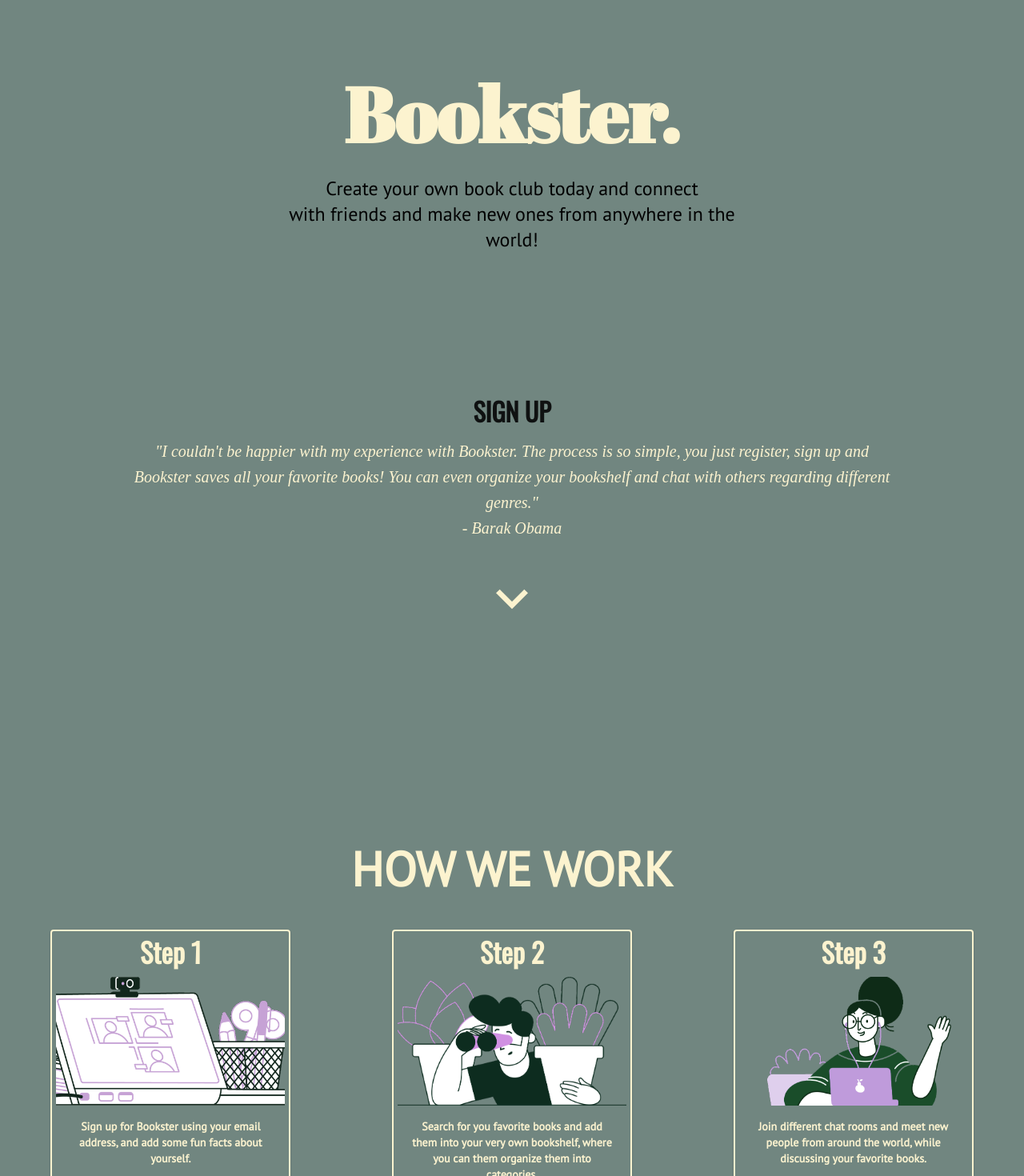
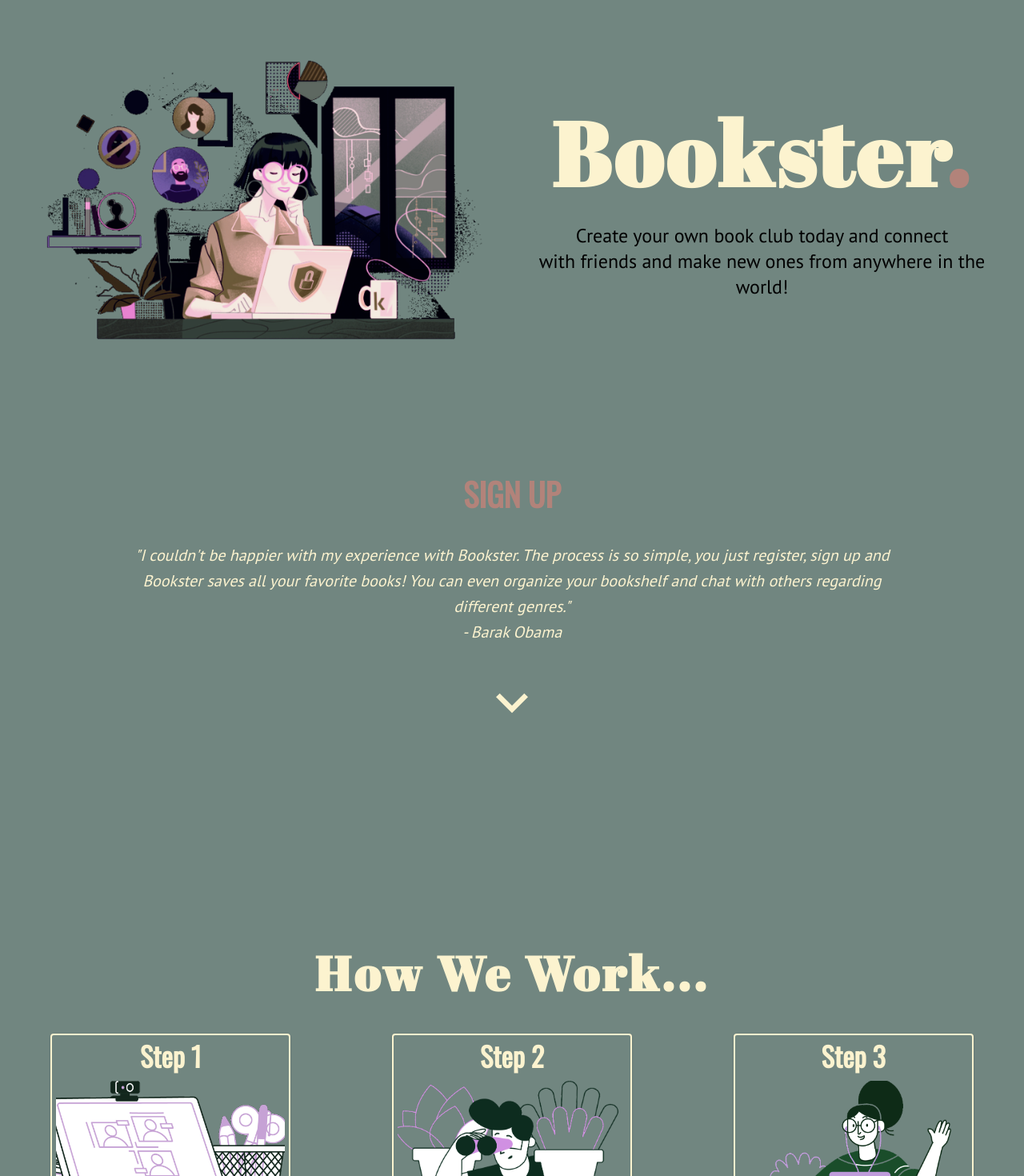
Before and after one commit to ellesia12/BooksterFrontend, a React (Create React App) app: page / in a window 1280 px wide. Shown: the part 120-1590 px from the top of the page at 80% size. Built offline with nearby package versions, Linux system fonts and the light colour scheme; no server answers.

Commit message:
new style

```diff
--- a/src/components/ChatMessage.js
+++ b/src/components/ChatMessage.js
@@ -24,6 +24,7 @@
     fontSize: "1.1em",
     wordWrap: "break-word",
     fontFamily: "'PT Sans', sans-serif",
+
   },
 
 
@@ -31,7 +32,8 @@
     display: "flex",
     justifyContent: "flex-end",
     padding: "0 5%",
-    marginTop: "3px"
+    margin: "1px",
+
   },
   justifyEnd: {
 
@@ -48,7 +50,8 @@
     alignItems: "center",
     fontFamily: "Helvetica",
     color: "black",
-    letterSpacing: "0.3px"
+    letterSpacing: "0.3px",
+    margin: '5px'
   },
 
   sendTextPadding: {
--- a/src/components/ChatMessages.js
+++ b/src/components/ChatMessages.js
@@ -10,8 +10,8 @@
   padding: "5% 0",
   overflow: "auto",
   flex: "auto",
-  height: '600',
-  width: '400'
+  height: '1500px',
+  width: '600'
 }
 }))
 
--- a/src/components/ChatRoom.js
+++ b/src/components/ChatRoom.js
@@ -6,6 +6,7 @@
 import { makeStyles, withStyles } from "@material-ui/core/styles"
 import Select from '@material-ui/core/Select';
 import MenuItem from '@material-ui/core/MenuItem';
+import NavBar from "./NavBar";
 
 const InputField = withStyles({
   root:{
@@ -33,7 +34,8 @@
      textAlign: 'center',
      fontFamily: "'Abril Fatface', cursive",
      color: '#fcf3cf',
-     fontSize: '50px'
+     fontSize: '5rem',
+     letterSpacing: '4px'
 
    },
 
@@ -43,13 +45,15 @@
       borderColor: "white",
       borderRadius: "18px",
       fontFamily:"'Oswald', sans-serif",
+      fontSize: '25px',
       textTransform: "uppercase",
       textDecoration: "none",
       background: "#fcf3cf",
       padding: "10px",
       display: "inline-block",
       border: "none",
-      width: "20%"
+
+      marginTop: '40px'
     },
     position: {
       top:"50%",
@@ -81,6 +85,9 @@
    select: {
      gutterBottom: "1em",
      borderRadius: '15px'
+   },
+   joinInput: {
+     width: '300px'
    }
 
 }))
@@ -102,13 +109,14 @@
 
     return (
 <>
+<NavBar />
     <Box style={{background:"#718680", height:"100vh"}} >
       <Box className={classes.position}>
         <h1 className={classes.heading}>Join</h1>
         <Box>
           <InputField
            placeholder="Name"
-            className="joinInput"
+            className={classes.joinInput}
              type="text"
              onChange={(event) => setName(event.target.value)}
 
--- a/src/components/HowItWorks.js
+++ b/src/components/HowItWorks.js
@@ -10,9 +10,10 @@
 
     text: {
         textAlign: 'center',
-        fontFamily: "'PT Sans', sans-serif",
+        fontFamily: "'Abril Fatface', cursive",
         fontWeight: 'bold',
-        color: `#fcf3cf`
+        color: `#fcf3cf`,
+        letterSpacing: '4px'
     },
     boxPosition: {
         marginBottom: '10px'
@@ -51,7 +52,12 @@
           paddingBottom: "40px"
       },
       container: {
-          height: '100vh'
+          height: '70vh'
+      },
+      text2: {
+        color: `#fcf3cf`,
+        fontFamily:"'Oswald', sans-serif",
+        fontSize: '1.5rem'
       }
 
 
@@ -67,7 +73,7 @@
         <Box >
 
         <Box className={classes.box}>
-            <Typography className={classes.text} color="secondary" variant="h2"> HOW WE WORK</Typography>
+            <Typography className={classes.text} color="secondary" variant="h2"> How We Work...</Typography>
         </Box>
 
         </Box>
@@ -84,7 +90,7 @@
                     image={stepOne}
                 />
                 <CardContent>
-                    <Typography variant="body2" color="textSecondary" component="p" className={classes.text}>
+                    <Typography variant="body2" color="textSecondary" component="p" className={classes.text2}>
                         Sign up for Bookster using your email address, and add some fun facts about yourself.
                     </Typography>
                 </CardContent>
@@ -96,8 +102,8 @@
                     image={stepTwo}
                 />
                 <CardContent>
-                    <Typography variant="body2" color="textSecondary" component="p" className={classes.text}>
-                        Search for you favorite books and add them into your very own bookshelf, where you can them organize them into categories.
+                    <Typography variant="body2" color="textSecondary" component="p" className={classes.text2}>
+                        Search for your favorite books and add them into your very own bookshelf, where you can them organize them into categories.
                     </Typography>
                 </CardContent>
             </Card>
@@ -108,7 +114,7 @@
                     image={stepThree}
                 />
                 <CardContent>
-                    <Typography variant="body2" color="textSecondary" component="p" className={classes.text}>
+                    <Typography variant="body2" color="textSecondary" component="p" className={classes.text2}>
                         Join different chat rooms and meet new people from around the world, while discussing your favorite books.
                     </Typography>
                 </CardContent>
--- a/src/components/Introduction.js
+++ b/src/components/Introduction.js
@@ -4,11 +4,9 @@
 import { NavLink } from 'react-router-dom';
 import IconButton from '@material-ui/core/IconButton';
 import Collapse from '@material-ui/core/Collapse';
+import ExpandMoreIcon from '@material-ui/icons/ExpandMore';
+import home from '../Images/home.png'
 
-
-
-
-import ExpandMoreIcon from '@material-ui/icons/ExpandMore';
 
 const useStyles = makeStyles(theme=>({
 
@@ -31,9 +29,11 @@
     button: {
         fontFamily: "'Oswald', sans-serif",
         fontWeight: 'bold',
-        paddingTop: '20px',
         textDecoration: 'none',
-        fontSize: '2rem',
+        fontSize: '2.5rem',
+        marginTop: '-40px',
+        marginBottom: '20px',
+        color: '#b2837a'
     },
     navLink: {
         textDecoration: 'none'
@@ -50,7 +50,8 @@
         fontWeight: 'bold',
         color: '#fcf3cf',
         paddingBottom: '20px',
-        fontSize: '6rem'
+        fontSize: '7rem',
+       letterSpacing: '4px'
 
     },
     textAndButton: {
@@ -64,7 +65,8 @@
         color: '#fcf3cf',
         alignContent: 'center',
         justifyContent: 'center',
-        display: 'flex'
+        display: 'flex',
+        fontFamily: "'PT Sans', sans-serif",
     },
     quoteBox: {
         width: '75%',
@@ -97,6 +99,21 @@
     image: {
        marginRight: '100px'
 
+    },
+    pic: {
+        width: '625px',
+        paddingRight: '50px',
+        marginTop:'20px'
+    },
+    headingandtext: {
+        marginTop: '40px'
+    },
+    signandquote: {
+        display: 'flex',
+        flexDirection: 'column'
+    },
+    pink: {
+        color: '#b2837a'
     }
 }))
 
@@ -115,23 +132,22 @@
 <Collapse in={checked} {...(checked ? { timeout: 1000 } : {})}
 collapsedHeight={50}>
 <Box className={classes.fix}>
+<img className={classes.pic} src={home} alt="ppicture" />
 <Box className={classes.textAndButton}>
-
-
-
-    <Box>
-        <Typography variant="h2" className={classes.header}>Bookster.</Typography>
+    <Box className={classes.headingandtext}>
+        <Typography variant="h2" className={classes.header}>Bookster<span className={classes.pink}>.</span></Typography>
         <Typography variant="h5" className={classes.text}>
         Create your own book club today and connect
         <br />
         with friends and make new ones from anywhere in the world!
         </Typography>
-</Box>
+    </Box>
+
 </Box>
 </Box>
 
-
-    <Box className={classes.buttonPosition}>
+<Box className={classes.signandquote} >
+<Box className={classes.buttonPosition}>
         <NavLink to='/register' className={classes.navLink}>
             <Button className={classes.button} >
             Sign up
@@ -146,6 +162,7 @@
     <ExpandMoreIcon color="white" className={classes.arrow}/>
 </IconButton>
 </Box>
+</Box>
 </Collapse>
 </Box>
 
--- a/src/components/LogIn.js
+++ b/src/components/LogIn.js
@@ -11,7 +11,7 @@
 const InputField = withStyles({
     root:{
         "& label.Mui-focused":{
-            color: "#DB5CA2"
+            color: "black"
         },
         "& label":{
             color: "5CDB95",
@@ -35,16 +35,17 @@
         position: "absolute"
     },
     button: {
-        marginTop: "1rem",
+        margin: "1rem",
         color: "black",
         borderColor: "white",
         borderRadius: "18px",
         fontFamily:"'Oswald', sans-serif",
-        backgroundColor: '#fcf3cf'
+        backgroundColor: '#fcf3cf',
+
     },
     header: {
         textAlign: "center",
-        marginBottom:"30px",
+        marginBottom:"40px",
         fontFamily: "'Abril Fatface', cursive",
         color:"#fcf3cf",
         fontSize: '4rem'
@@ -183,9 +184,16 @@
                         {userInfo ?
                         <>
                         <Typography className={classes.word}>Successful login! Review your profile below {userInfo.first_name}, or go to your Bookshelf </Typography>
+                        <Link to="/bookshelf" style={{textDecoration: 'none'}}>
                         <Button   variant="contained" fullWidth={true} className={classes.button} >
                                 Go to your bookshelf
                             </Button>
+                        </Link>
+                        <Link to="/search" style={{textDecoration: 'none'}}>
+                        <Button   variant="contained" fullWidth={true} className={classes.button} >
+                                Search for a book
+                            </Button>
+                        </Link>
                         <Profile userInfo={userInfo}/>
                         </>
                         :<>
--- a/src/components/NavBar.js
+++ b/src/components/NavBar.js
@@ -38,6 +38,7 @@
     },
     arrow: {
         color: '#fcf3cf',
+        fontSize: '2.2rem'
     },
     menuSliderContainer: {
         width: 250,
@@ -68,6 +69,7 @@
     words:{
         fontFamily: "'Oswald', sans-serif",
         color: '#fcf3cf',
+        fontSize: '2.2rem'
     }
 }));
 
@@ -97,13 +99,7 @@
         listIcon: <FavoriteBorderIcon/>,
         listText:"All About Us",
         listPath:"/about"
-    },
-    {
-        listIcon: <ContactMail/>,
-        listText: "Contact Us",
-        listPath: "/contact"
-    },
-
+    }
 
 ];
 
--- a/src/components/Register.js
+++ b/src/components/Register.js
@@ -40,14 +40,14 @@
     },
     header: {
         textAlign: "center",
-
-        marginBottom:"30px",
+        marginBottom:"40px",
         fontFamily: "'Abril Fatface', cursive",
-        color: '#fcf3cf',
-        fontSize: '3.5rem'
+        color:"#fcf3cf",
+        fontSize: '4rem'
     },
     text: {
         fontFamily: "'Oswald', sans-serif",
+
 
     },
     word: {
--- a/src/components/Search.js
+++ b/src/components/Search.js
@@ -4,7 +4,7 @@
 import { makeStyles, withStyles } from "@material-ui/core/styles";
 import { TextField, Typography, Button, Grid, Box} from "@material-ui/core";
 
-
+import NavBar from './NavBar';
 import BookCard from "./BookCard"
 
 
@@ -53,10 +53,10 @@
     },
     header: {
         textAlign: "center",
-        textTransform:"uppercase",
-        marginBottom:"30px",
-        fontFamily:"font1",
-        color:"#fcf3cf"
+        marginBottom:"40px",
+        fontFamily: "'Abril Fatface', cursive",
+        color:"#fcf3cf",
+        fontSize: '4rem'
     },
     text:{
         fontFamily: "'Oswald', sans-serif",
@@ -128,6 +128,7 @@
 
     return(
         <>
+        <NavBar />
         <Box>
             <Box component="div" style={{background:"#718680", height:"100vh"}}>
                 <Grid container justify="center">
```
Also changed, not shown: src/components/AboutUs.js (+43 -5 lines), src/components/BookShelf.js (+20 -3 lines), src/Images/home.png (added), 1 other file (tests, documents, lock files or other folders).
